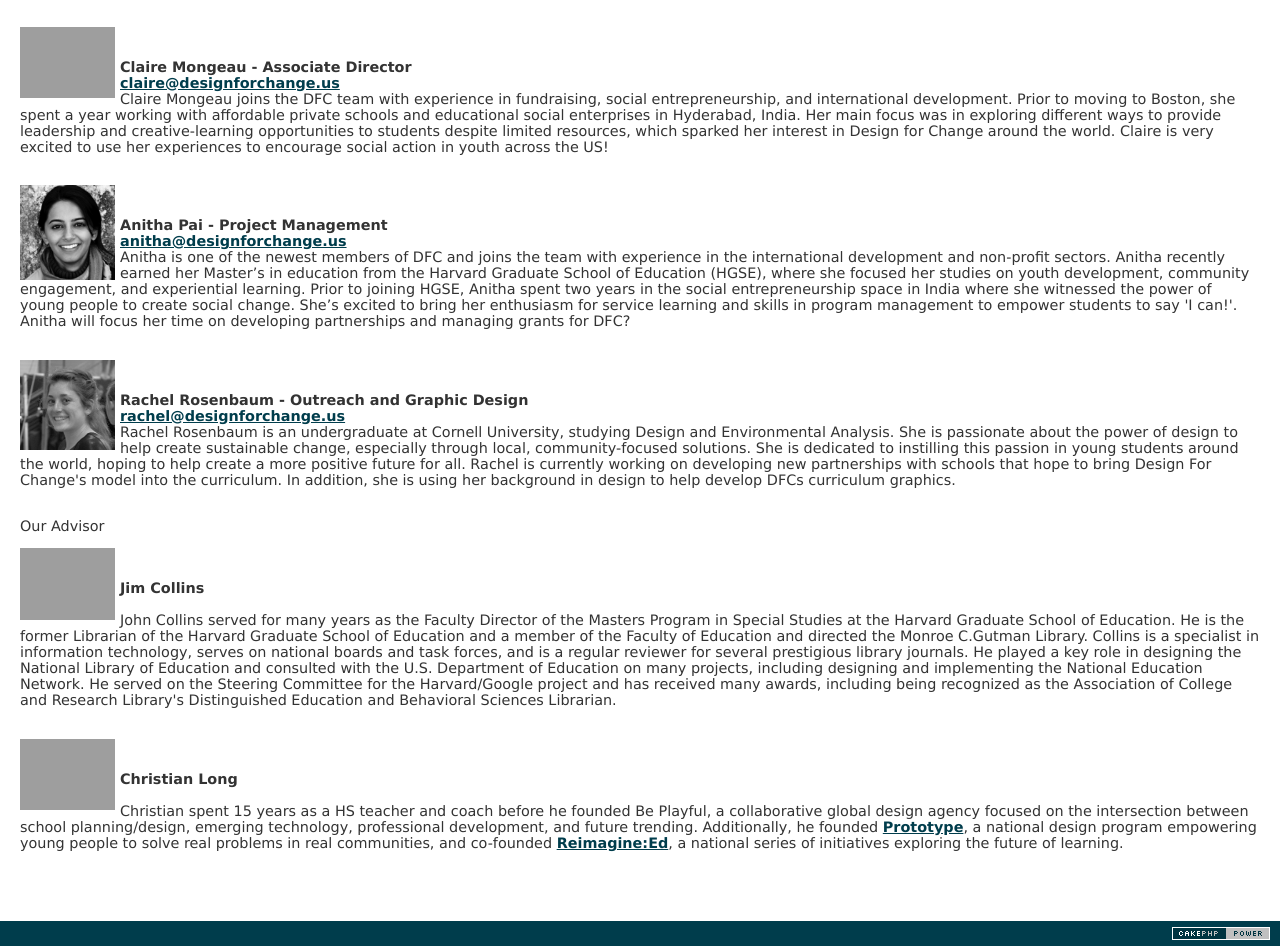
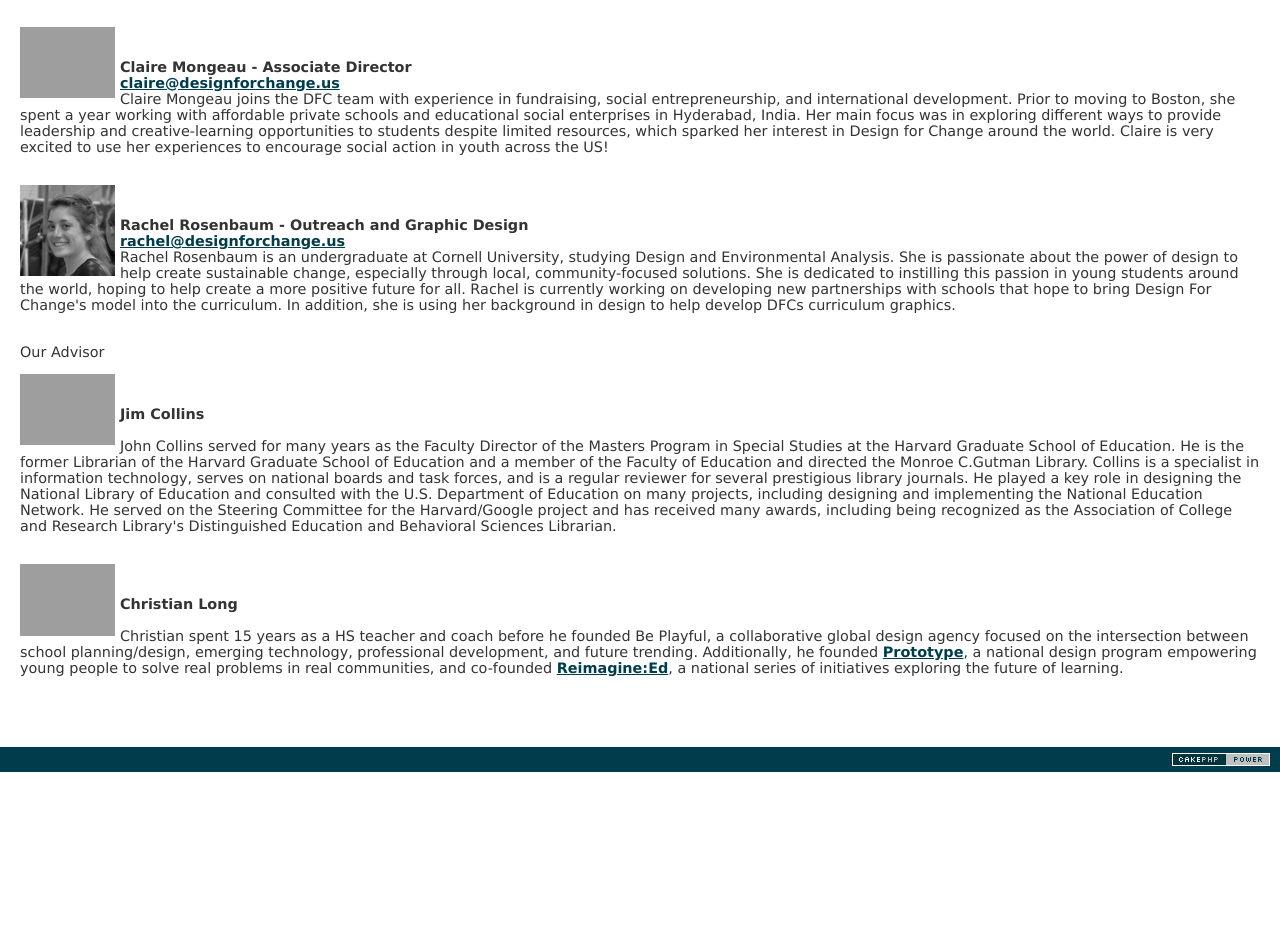
Before and after one commit to harrisonj/Design-for-Change-USA, a CakePHP app: the page made by app/View/Pages/aboutus.ctp in a window 1280 px wide. Shown: the part 1036-1982 px from the top of the page. After the commit the page ends 1808 px from the top, so only its background shows below. Run offline with PHP 8.4 and a stand-in for CakePHP, Linux system fonts and the light colour scheme; the template is opened without the code that fills it, so the values that code supplies are empty; some libraries are stand-ins or nearby versions; grey boxes are pictures that could not be loaded.

Commit message:
removed anita

```diff
--- a/app/View/Pages/aboutus.ctp
+++ b/app/View/Pages/aboutus.ctp
@@ -74,16 +74,6 @@
 			<p>&nbsp;</p>
 		</div>
 		<div class="normaltext" style="float: left; width: 100px">
-			<img width="95" alt="" src="/dfcusa/images/anitha.png">
-		</div>
-		<div class="normaltext">
-			<br><br>
-			<b>Anitha Pai - Project Management</b><br>
-			<a href="mailto:anitha@designforchange.us">anitha@designforchange.us</a><br>
-            Anitha is one of the newest members of DFC and joins the team with experience in the  international development and non-profit sectors. Anitha recently earned her Master’s in education from the Harvard Graduate School of Education (HGSE), where she focused her studies on youth development, community engagement, and experiential learning. Prior to joining HGSE, Anitha spent two years in the social entrepreneurship space in India where she witnessed the power of young people to create social change. She’s excited to bring her enthusiasm for service learning and skills in program management to empower students to say 'I can!'. Anitha will focus her time on developing partnerships and managing grants for DFC?
-            <p>&nbsp;</p>
-		</div>
-		<div class="normaltext" style="float: left; width: 100px">
 			<img width="95" alt="" src="/dfcusa/images/rachel.jpg">
 		</div>
 		<div class="normaltext">
```
